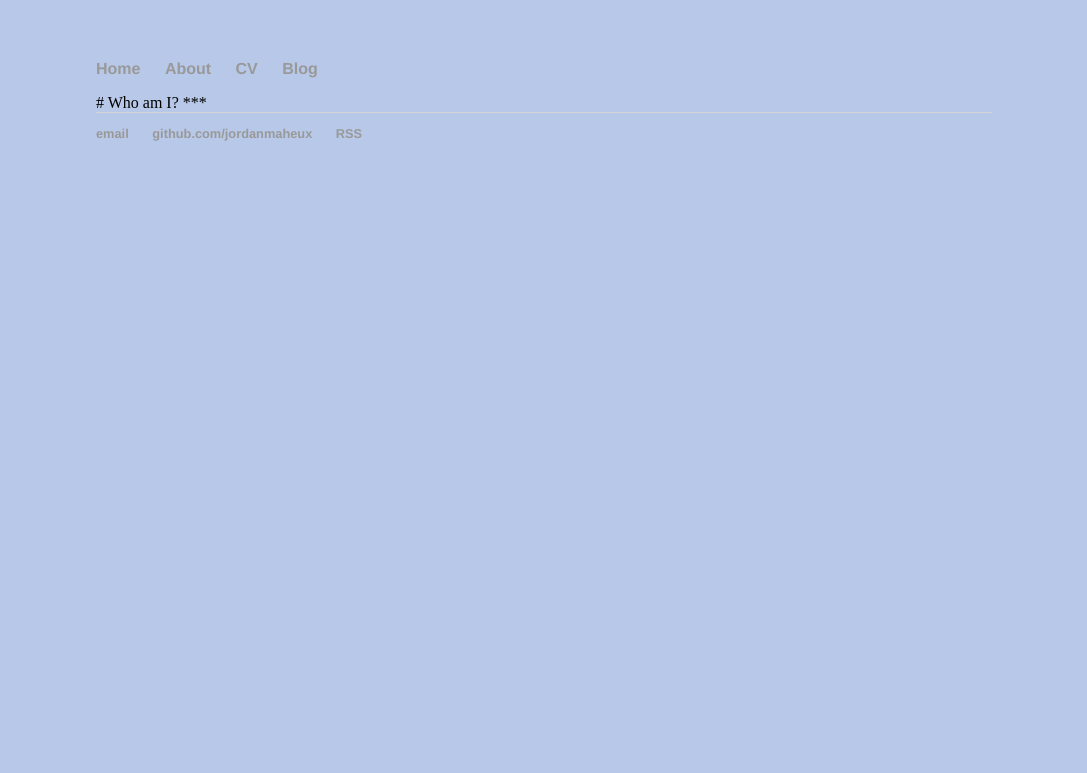
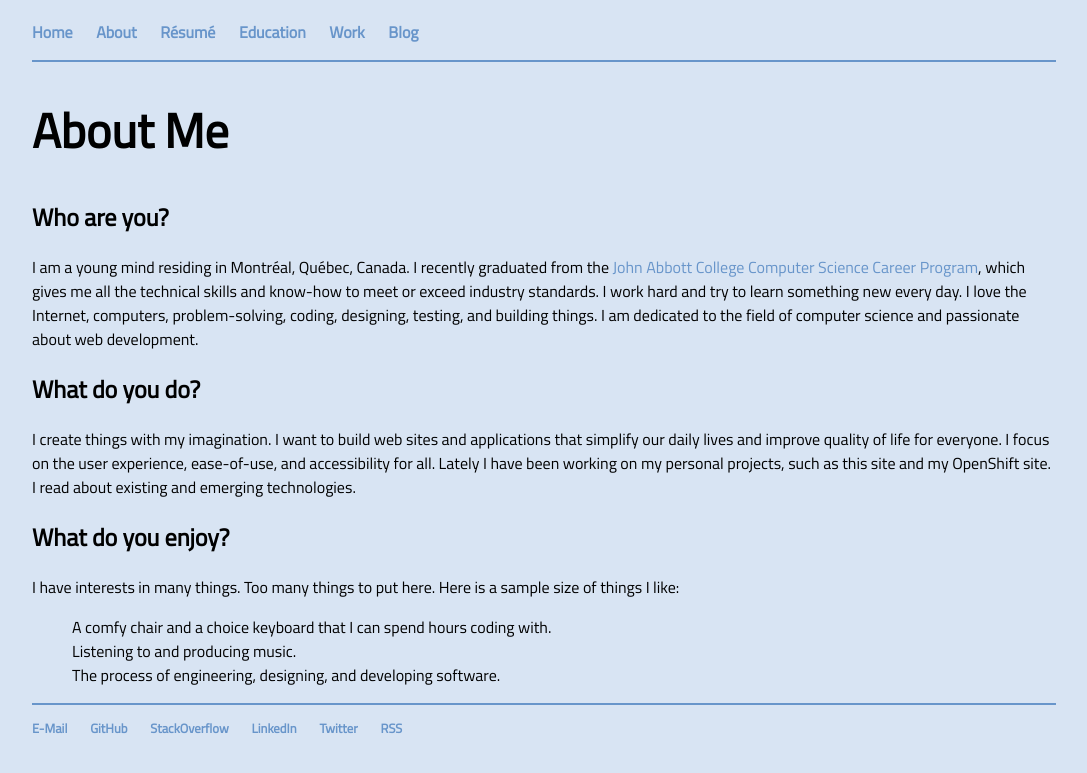
Before and after one commit to JordanMaheux/JordanMaheux.github.io, a Jekyll site: the page built from about/index.html, in a window 1280 px wide. Shown: the top 773 px of the page, without its empty margins (96-1183 px from the left). Built offline with Jekyll 4.4.1, drawn with Linux system fonts in a browser that asks for light colours.

Commit message:
added resume, work and education pages. updated content.

```diff
--- a/_layouts/default.html
+++ b/_layouts/default.html
@@ -4,16 +4,23 @@
 			<title>{{ page.title }}</title>
 			<!-- link to main stylesheet -->
 			<link rel="stylesheet" type="text/css" href="/css/main.css">
-		</head>
+      <!-- link to google fonts -->
+      <link href='https://fonts.googleapis.com/css?family=Titillium+Web&subset=latin,latin-ext' rel='stylesheet' type='text/css'>
+      <!-- permalink to color scheme: http://www.colourco.de/monochrome/5/%23d9e4f2 -->
 		<body>
+      <header>
         <nav>
 	    	  <ul>
             <li><a href="/">Home</a></li>
             <li><a href="/about">About</a></li>
-	        		<li><a href="/cv">CV</a></li>
+            <li><a href="/resume/resume.pdf">Résumé</a></li>
+            <li><a href="/education">Education</a></li>
+            <li><a href="/work">Work</a></li>
             <li><a href="/blog">Blog</a></li>
 	    	  </ul>
 			  </nav>
+      </header>
+
 			<div class="container">
 
 			{{ content }}
@@ -21,8 +28,11 @@
 			</div><!-- /.container -->
 			<footer>
 	      <ul>
-	        		<li><a href="mailto:maheuxjordan@gmail.com">email</a></li>
-	        		<li><a href="https://github.com/jordanmaheux">github.com/jordanmaheux</a></li>
+	        <li><a href="mailto:maheuxjordan@gmail.com">E-Mail</a></li>
+	        <li><a href="https://github.com/jordanmaheux">GitHub</a></li>
+          <li><a href="http://stackoverflow.com/users/6179575/jordan-maheux?tab=profile">StackOverflow</a></li>
+          <li><a href="https://www.linkedin.com/in/jordanmaheux">LinkedIn</a></li>
+          <li><a href="https://twitter.com/maheuxjordan1">Twitter</a></li>
           <li><a href="http://jordanmaheux.github.io/blog/atom.xml">RSS</a></li>
 				</ul>
 			</footer>
--- a/about/index.html
+++ b/about/index.html
@@ -2,5 +2,28 @@
 layout: default
 title: About Me
 ---
-# Who am I?
-***
+<h1>About Me</h1>
+
+<h2>Who are you?</h2>
+
+I am a young mind residing in Montréal, Québec, Canada.
+I recently graduated from the <a href="http://www.johnabbott.qc.ca/academics/career-programs/computer-science-technology/">John Abbott College Computer Science Career Program</a>, which gives me all the technical skills and know-how to meet or exceed industry standards.
+I work hard and try to learn something new every day.
+I love the Internet, computers, problem-solving, coding, designing, testing, and building things.
+I am dedicated to the field of computer science and passionate about web development.
+
+<h2>What do you do?</h2>
+
+I create things with my imagination.
+I want to build web sites and applications that simplify our daily lives and improve quality of life for everyone.
+I focus on the user experience, ease-of-use, and accessibility for all.
+Lately I have been working on my personal projects, such as this site and my OpenShift site.
+I read about existing and emerging technologies.
+
+<h2>What do you enjoy?</h2>
+I have interests in many things. Too many things to put here. Here is a sample size of things I like:
+<ul>
+  <li>A comfy chair and a choice keyboard that I can spend hours coding with.</li>
+  <li>Listening to and producing music.</li>
+  <li>The process of engineering, designing, and developing software.</li>
+</ul>
--- a/css/main.css
+++ b/css/main.css
@@ -1,11 +1,10 @@
 body {
-    align: center;
-    margin: 60px auto;
-    width: 70%;
-    background-color: #b7c8e8
+  margin: 20px auto;
+  width: 80%;
+  background-color: #d8e4f3;
+  font-family: 'Titillium Web', sans-serif;
 }
 nav ul, footer ul {
-    font-family:'Helvetica', 'Arial', 'Sans-Serif';
   padding: 0px;
   list-style: none;
   font-weight: bold;
@@ -16,30 +15,34 @@
 }
 a {
   text-decoration: none;
-    color: #999;
+  color: #6895ca;
 }
 a:hover {
   text-decoration: underline;
+  color: #ff7000;
 }
 h1 {
   font-size: 3em;
-    font-family:'Helvetica', 'Arial', 'Sans-Serif';
 }
 p {
   font-size: 1.5em;
   line-height: 1.4em;
   color: #333;
 }
+header {
+  border-bottom: 2px solid #6895ca;
+}
 footer {
-    border-top: 1px solid #d5d5d5;
+  border-top: 2px solid #6895ca;
   font-size: .8em;
 }
-
 ul.posts {
   margin: 20px auto 40px;
   font-size: 1.5em;
 }
-
 ul.posts li {
   list-style: none;
 }
+ul li {
+  list-style: none;
+}
--- a/cv/index.html
+++ b/education/index.html
@@ -1,5 +1,5 @@
 ---
 layout: default
-title: CV
+title: Education
 ---
 There's nothing here!
--- /dev/null
+++ b/work/index.html
@@ -0,0 +1,5 @@
+---
+layout: default
+title: Work
+---
+There's nothing here!
```
Also changed, not shown: _posts/2016-04-29-site-launched.md (+1 -1 lines), index.html (+10 -3 lines), 4 other files. Lines whose indentation alone changed are shown as unchanged.
